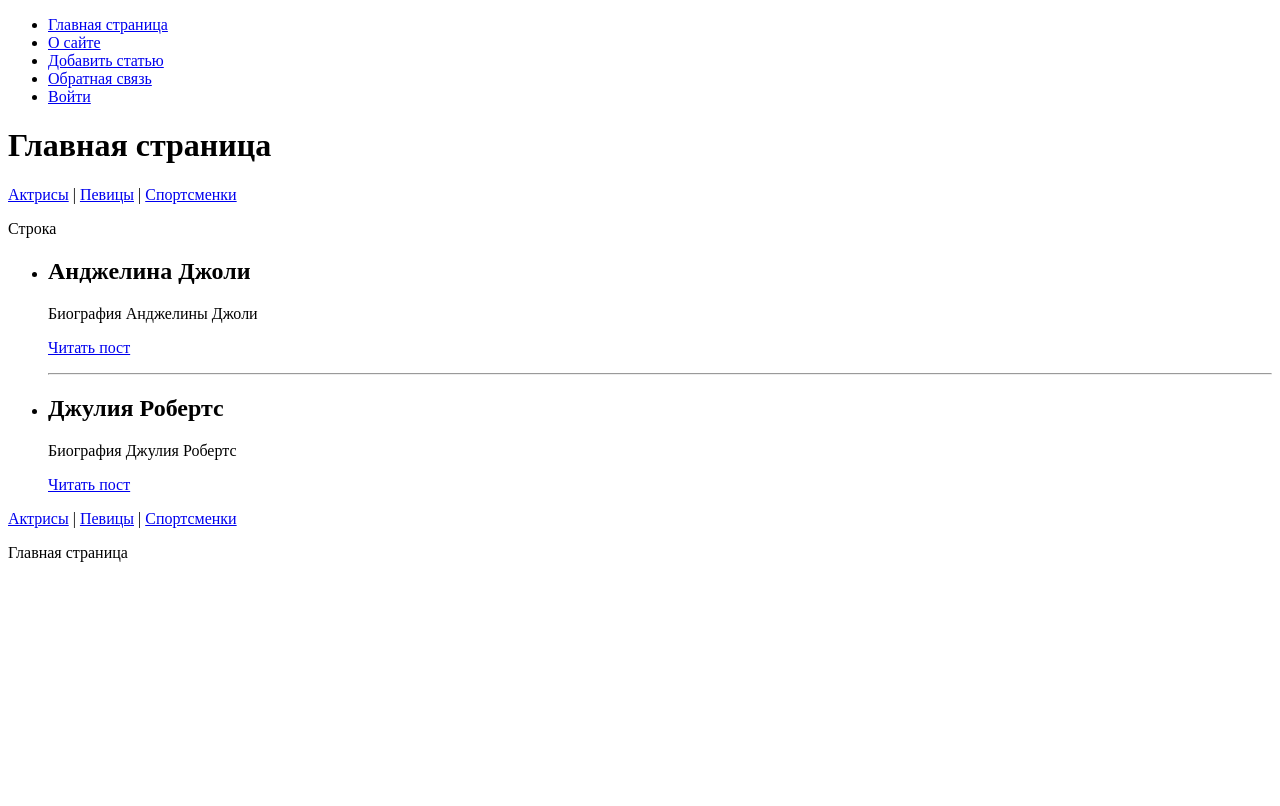
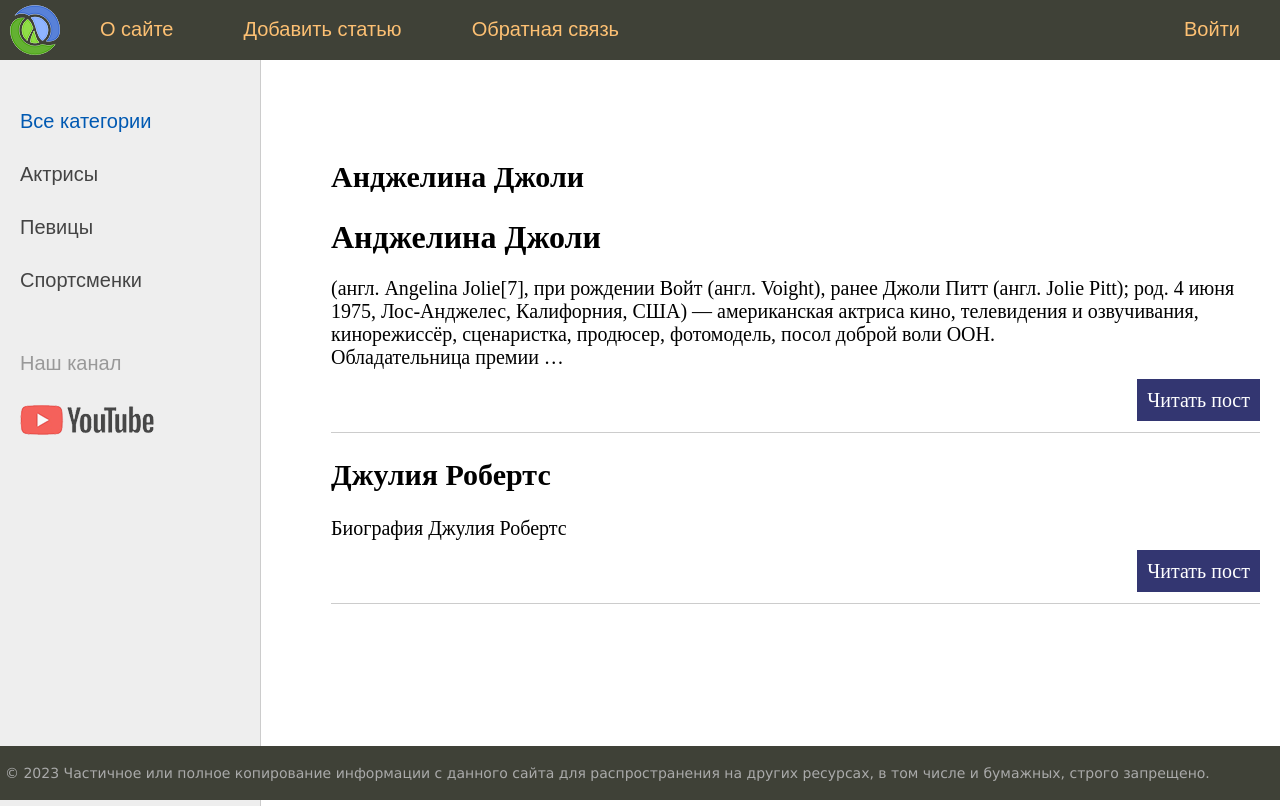
Before and after one commit to leshakovalevskiy02/django_project, a Django app: page / in a window 1280 px wide. Before the commit the page ends 562 px from the top, so only its background shows below. Run offline with Django 4.2, Linux system fonts and the light colour scheme.

Commit message:
load and using static in a project, constants STATIC_ROOT, STATIC_URL, STATICFILES_DIRS

```diff
--- a/sitewomen/sitewomen/settings.py
+++ b/sitewomen/sitewomen/settings.py
@@ -11,6 +11,8 @@ https://docs.djangoproject.com/en/4.2/ref/settings/
 """
 import os.path
 from pathlib import Path
+
+from django.conf.global_settings import STATICFILES_DIRS
 
 # Build paths inside the project like this: BASE_DIR / 'subdir'.
 BASE_DIR = Path(__file__).resolve().parent.parent
@@ -119,6 +121,7 @@ USE_TZ = True
 # https://docs.djangoproject.com/en/4.2/howto/static-files/
 
 STATIC_URL = 'static/'
+# STATICFILES_DIRS = [Path.joinpath(BASE_DIR, "sitewomen", "static")]
 
 # Default primary key field type
 # https://docs.djangoproject.com/en/4.2/ref/settings/#default-auto-field
--- a/sitewomen/sitewomen/urls.py
+++ b/sitewomen/sitewomen/urls.py
@@ -11,8 +11,8 @@ Class-based views
     1. Add an import:  from other_app.views import Home
     2. Add a URL to urlpatterns:  path('', Home.as_view(), name='home')
 Including another URLconf
-    1. Import the includes() function: from django.urls import includes, path
-    2. Add a URL to urlpatterns:  path('blog/', includes('blog.urls'))
+    1. Import the include() function: from django.urls import include, path
+    2. Add a URL to urlpatterns:  path('blog/', include('blog.urls'))
 """
 from django.contrib import admin
 from django.urls import path, include
--- a/sitewomen/templates/base.html
+++ b/sitewomen/templates/base.html
@@ -1,19 +1,66 @@
+{% load static %}
 <!DOCTYPE html>
-<html lang="en">
+<html>
 <head>
-    <meta charset="UTF-8">
-    <title>{{ title }}</title>
+	<title>{{title}}</title>
+	<link type="text/css" href="{% static 'women/css/styles.css' %}" rel="stylesheet" />
+	<meta http-equiv="Content-Type" content="text/html; charset=utf-8">
+	<link rel="shortcut icon" href="{% static 'women/images/main.ico' %}" type="image/x-icon"/>
+	<meta name="viewport" content="width=device-width, initial-scale=1.0">
 </head>
 <body>
-<ul>
-    <li><a href="{% url 'home' %}">Главная страница</a></li>
-    {% for item in menu %}
-    {% if not forloop.last %}<li>{% else %} <li class="last">{% endif %}
-        <a href="{% url item.url_name %}">{{ item.title }}</a>
-    </li>
-    {% endfor %}
-</ul>
+<table class="table-page" border=0 cellpadding="0" cellspacing="0">
+<tr><td valign=top>
+{% block mainmenu %}
+		<div class="header">
+			<ul id="mainmenu" class="mainmenu">
+			<li class="logo"><a href="{% url 'home' %}"><div class="logo"></div></a></li>
+{% for m in menu %}
+	{% if not forloop.last %}<li>{% else %}<li class="last">{% endif %}
+		<a href="{% url m.url_name %}">{{m.title}}</a></li>
+{% endfor %}
+			</ul>
+			<div class="clear"></div>
+		</div>
+{% endblock mainmenu %}
 
-{% block content %}  {% endblock %}
+
+<table class="table-content" border=0 cellpadding="0" cellspacing="0">
+<tr>
+<!-- Sidebar слева -->
+	<td valign="top" class="left-chapters">
+	<ul id="leftchapters">
+		<li class="selected">Все категории</li>
+		<li><a href="#">Актрисы</a></li>
+		<li><a href="#">Певицы</a></li>
+		<li><a href="#">Спортсменки</a></li>
+		<li class="share">
+		<p>Наш канал</p>
+		<a class="share-yt" href="https://www.youtube.com/channel/UClJzWfGWuGJL2t-3dYKcHTA/playlists" target="_blank" rel="nofollow"></a>
+		</li>
+	</ul>
+</td>
+<!-- Конец Sidebar'а -->
+<td valign="top" class="content">
+	<!-- Хлебные крошки -->
+	{% block breadcrumbs %}
+	{% endblock %}
+
+<!-- Блок контента -->
+	<div class="content-text">
+{% block content %}
+{% endblock %}
+	</div>
+<!-- Конец блока контента -->
+
+</td></tr></table>
+</td></tr>
+<!-- Footer -->
+<tr><td valign=top>
+	<div id="footer">
+		<p>&copy; 2023 Частичное или полное копирование информации с данного сайта для распространения на других ресурсах, в том числе и бумажных, строго запрещено.</p>
+	</div>
+</td></tr></table>
+<!-- Конец footer'а и страницы -->
 </body>
 </html>
--- /dev/null
+++ b/sitewomen/women/static/women/css/styles.css
@@ -0,0 +1,409 @@
+html, body {
+	font-family: 'Arial';
+	margin: 0;
+	padding: 0;
+	height: 100%;
+	width: 100%;
+	color: #444;
+}
+
+a {
+	color: #0059b2;
+	text-decoration: none;
+}
+a:hover {
+	color: #CC0000;
+	text-decoration: underline;
+}
+
+img {max-width: 600px; height: auto;}
+
+img.img-article-left {
+	max-width: 300px;
+	height: auto;
+	float: left;
+	padding: 0 10px 10px 0;
+}
+
+img.img-article-left.thumb {
+	max-width: 150px;
+	height: auto;
+}
+
+p.link-read-post {
+	text-align: right;
+}
+p.link-read-post a {
+	padding: 10px;
+	min-width: 100px;
+	background: #333671;
+	color: #fff;
+	text-decoration: none;
+}
+
+div.article-panel {
+    background: #eee;
+    padding: 5px 10px 5px 10px;
+    box-sizing: border-box;
+    overflow: hidden;
+    color: #555;
+}
+div.article-panel p.first {
+    margin: 0;
+    float: left;
+}
+div.article-panel p.last {
+    margin: 0;
+    float: right;
+}
+
+ul.list-articles {
+	list-style: none;
+	margin: 0;
+	padding: 0;
+}
+ul.list-articles li {
+	border-bottom: 1px solid #ccc;
+}
+
+.table-page {
+	width: 100%;
+	height: 100%;
+	vertical-align: top;
+}
+.table-page tr {height: 100%;}
+
+.clear {clear: both;}
+
+.header {
+	background: #3F4137;
+	height: 60px;
+}
+
+.logo {
+	background: url('../images/logo.png') no-repeat 10px 5px;
+	width: 70px;
+	height: 60px;
+}
+
+ul.mainmenu {
+	list-style: none;
+	margin: 0;
+	padding: 0;
+	height: 60px;
+	color: #fdc073;
+	font-size: 20px;
+	overflow: hidden;
+}
+ul.mainmenu li {
+	float: left;
+	margin: 18px 40px 0 30px;
+}
+ul.mainmenu li.logo {margin: 0;}
+ul.mainmenu li.last {float: right;}
+
+ul.mainmenu li a {
+	color: #fdc073;
+	text-decoration: none;
+}
+ul.mainmenu li a:hover {
+	color: #FDA83D;
+}
+
+.panelitems {
+	text-align: center;
+}
+
+ul.langitem {
+	list-style: none;
+	display: inline-block;
+	margin: 30px;
+	padding: 0;
+	max-width: 300px
+}
+ul.langitem li {
+	margin: 10px 0 0 0;
+	width: 100%;
+}
+ul.langitem li.image {
+	margin: 0;
+	text-align: center;
+	width: 100%;
+	height: 250px;
+	overflow: hidden;
+}
+ul.langitem li.descr {
+	color: #777;
+	height: 170px;
+	overflow: hidden;
+}
+ul.langitem li a {
+	color: #fdc073;
+	text-decoration: none;
+	font-size: 20px;
+}
+ul.langitem li a:hover {
+	color: #FDA83D;
+}
+div.button {
+	background: #3F4137;
+	max-width: 200px;
+	margin: 0 auto;
+	padding: 5px 20px 5px 20px;
+	border-radius: 10px;
+	font-size: 20px;
+}
+
+.table-content {
+	width: 100%;
+	min-height: 100%;
+	height: 100%;
+}
+
+.left-chapters {
+	margin: 0;
+	background: #eee;
+	border-right: 1px solid #ccc;
+}
+.left-chapters ul {
+	width: 230px;
+	margin: 0;
+	padding: 20px 10px 10px 20px;
+	list-style: none;
+	font-size: 20px;
+}
+.left-chapters ul li {
+	margin: 30px 0 0 0;
+	color: #999;
+}
+.left-chapters ul li.selected {color: #0059b2; }
+.left-chapters ul li a {
+	color: #444;
+	text-decoration: none;
+}
+.left-chapters ul li a:hover { color: #CC0000; }
+.left-chapters ul li.share {margin: 60px 0 0 0;}
+.left-chapters ul li.share p {margin: 30px 0 30px 0;}
+.left-chapters ul li.share a {
+	display: inline-block;
+	width: 40px;
+	height: 40px;
+	margin: 0 20px 0 0;
+}
+.left-chapters ul li.share a.share-yt {
+	width: 100%;
+	height: 30px;
+	background: url('../images/share_yt.png') no-repeat 0 0
+}
+.left-chapters ul li.share a.share-yt:hover {
+	width: 100%;
+	height: 30px;
+	background: url('../images/share_yt.png') no-repeat 0 -30px
+}
+
+ul.tags-list {
+    width: 100%;
+	margin: 0;
+	padding: 0;
+	list-style: none;
+}
+
+ul.tags-list li {
+	margin: 0;
+	padding: 0 0 10px;
+    display: inline-block;
+}
+
+ul.tags-list li a {
+	padding: 5px;
+	font-size: 16px;
+	border: 1px solid #aaa;
+}
+
+.content {
+	padding: 40px 20px 20px 40px;
+	width: 100%;
+	box-sizing: border-box;
+}
+
+ul.breadcrumbs {
+	margin: 0;
+	padding: 0;
+	list-style: none;
+	font-size: 20px;
+	font-family: Sans-serif, Arial, Tahoma;
+}
+ul.breadcrumbs li {
+	display: inline-block;
+}
+ul.breadcrumbs li a {
+	color: #0059b2;
+	text-decoration: none;
+}
+ul.breadcrumbs li a:hover { color: #CC0000; }
+ul.breadcrumbs li:after{
+	padding: 0 10px 0 10px;
+	content: "\2192";
+}
+ul.breadcrumbs li.last:after {content: "";}
+
+ul.control {
+	margin: 0;
+	padding: 60px 0 0 0;
+	list-style: none;
+	font-family: Sans-serif, Arial, Tahoma;
+	font-size: 18px;
+	width: 100%;
+}
+ul.control li {	float: left; padding: 0 0 0 10px;}
+ul.control li.first:before {content: "\2190"; padding: 0 10px 0 0;}
+ul.control li.last {float: right; padding: 0 40px 0 0;}
+ul.control li.last:after {content: "\2192"; padding: 0 0 0 10px;}
+ul.control li a { color: #0059b2; text-decoration: none; }
+ul.control li a:hover { color: #CC0000; }
+
+ul.content-table {
+	margin: 0;
+	padding: 60px 0 0 30px;
+	list-style: none;
+	font-family: Sans-serif, Arial, Tahoma;
+	font-size: 28px;
+}
+ul.content-table li {
+	margin: 0 0 40px 0;
+}
+ul.content-table li a {
+	color: #BB5715;
+	text-decoration: none;
+}
+ul.content-table li a:hover {color: #F0711C;}
+
+.content-text {
+	margin: 60px 0 0 30px;
+	color: #000;
+	font-size: 20px;
+	font-family: Yandex Sans Display Light;
+}
+.content-text h1 {font-size: 32px;}
+
+ul.lang-list {
+	list-style: none;
+	margin: 0;
+	padding: 14px 0 0 0;
+	background: #3F4137;
+	width: 100%;
+	height: 50px;
+	border-top: 1px solid #959A82;
+	box-sizing: border-box;
+	font-size: 18px;
+	font-family: Sans-serif, Arial, Tahoma;
+}
+ul.lang-list li {
+	display: inline-block;
+	margin-left: 40px;
+}
+ul.lang-list li.selected {color: #fdc073; border-bottom: 1px solid #fdc073;}
+ul.lang-list li a {
+	color: #eee;
+	text-decoration: none;
+}
+ul.lang-list li a:hover {color: #fdc073;}
+
+.topic-subject .topic-line {
+	border-bottom: 1px solid #CC0000;
+	margin-top: -16px;
+}
+
+.topic-subject .topic-text {
+	display: inline-block;
+	font-size: 28px;
+	color: #777;
+	padding: 0 10px 0 10px;
+	margin-left: 30px;
+	background: #fff;
+	font-family: Sans-serif, Arial, Tahoma;
+}
+
+.list-topic {
+	margin: 40px 0 60px 0;
+	font-family: Sans-serif, Arial, Tahoma;
+}
+.list-topic p {
+	margin: 0;
+	font-size: 28px;
+}
+.list-topic ol {
+	columns: 2;
+	-webkit-columns: 2;
+	column-gap: 40px;
+}
+.list-topic ol li {
+	display: list-item;
+	margin: 10px 10px 0 0px;
+	padding: 0 0 0 10px;
+}
+.list-topic ol li a {
+	color: #0059b2;
+	text-decoration: none;
+}
+.list-topic ol li a:hover {color: #CC0000;}
+
+.highlight {
+	max-width: 350px;
+	padding: 0 10px 0 10px;
+	margin: 0;
+	overflow: auto;
+	overflow-y: hidden;
+	background: #f0f0f0;
+}
+.highlight p { margin: 0; }
+.highlight .block {
+	width: 100%;
+	margin: 0;
+}
+.highlight .block p { margin: 0; }
+
+.quote {
+	background: url('../images/blockquote.png') no-repeat 0 10px;
+	padding: 5px 5px 5px 70px;
+	font-family: Sans-serif, Arial, Tahoma;
+	font-style: italic;
+}
+
+#footer {
+	box-sizing: border-box;
+
+	background: #3F4137;
+	padding: 5px;
+	color: #aaa;
+	font-size: 14px;
+	font-family: Verdana, Geneva, Arial, Helvetica;
+	text-align: left;
+	overflow: hidden;
+}
+#footer a {
+	text-decoration: underline;
+	color: #aaa;
+}
+
+.form-input {
+    width: 300px;
+    font-size: 16px;
+}
+
+.form-label {
+    display: inline-block;
+    min-width: 150px;
+    vertical-align: top;
+}
+
+.form-error ul {
+    list-style: none;
+    padding: 0;
+    color: #CC0000;
+}
+
+.form-button {
+    min-width: 200px;
+    font-size: 16px;
+}
--- a/sitewomen/women/templates/women/index.html
+++ b/sitewomen/women/templates/women/index.html
@@ -1,23 +1,17 @@
 {% extends 'base.html' %}
 
 {% block content %}
-<h1>{{ title }}</h1>
-
-{% include 'women/includes/nav.html' only with title2="Строка" %}
-
-<ul>
-    {% for post in posts %}
-        <li>
-            <h2>{{ post.title }}</h2>
-            <p>{{ post.content }}</p>
-            <p><a href="{% url 'post' post.id %}">Читать пост</a></p>
-            {% if not forloop.last %}
-                <hr>
-            {% endif %}
-        </li>
-    {% endfor %}
+<ul class="list-articles">
+	{% for p in posts %}
+	{% if p.is_published %}
+			<li><h2>{{p.title}}</h2>
+    {% autoescape off %}
+	{{ p.content|linebreaks|truncatewords:40 }}
+    {% endautoescape %}
+			<div class="clear"></div>
+			<p class="link-read-post"><a href="{% url 'post' p.id %}">Читать пост</a></p>
+			</li>
+	{% endif %}
+	{% endfor %}
 </ul>
-
-{% include 'women/includes/nav.html' %}
-
 {% endblock %}
--- a/sitewomen/women/views.py
+++ b/sitewomen/women/views.py
@@ -9,7 +9,9 @@ menu = [{'title': "О сайте", 'url_name': 'about'},
 ]
 
 data_db = [
-    {'id': 1, 'title': 'Анджелина Джоли', 'content': 'Биография Анджелины Джоли', 'is_published': True},
+    {'id': 1, 'title': 'Анджелина Джоли', 'content': '''<h1>Анджелина Джоли</h1> (англ. Angelina Jolie[7], при рождении Войт (англ. Voight), ранее Джоли Питт (англ. Jolie Pitt); род. 4 июня 1975, Лос-Анджелес, Калифорния, США) — американская актриса кино, телевидения и озвучивания, кинорежиссёр, сценаристка, продюсер, фотомодель, посол доброй воли ООН.
+        Обладательница премии «Оскар», трёх премий «Золотой глобус» (первая актриса в истории, три года подряд выигравшая премию) и двух «Премий Гильдии киноактёров США».''',
+     'is_published': True},
     {'id': 2, 'title': 'Марго Робби', 'content': 'Биография Марго Робби', 'is_published': False},
     {'id': 3, 'title': 'Джулия Робертс', 'content': 'Биография Джулия Робертс', 'is_published': True},
 ]
```
Also changed, not shown: sitewomen/women/static/women/images/blockquote.png (added), sitewomen/women/static/women/images/btn_yt.png (added), sitewomen/women/static/women/images/logo.png (added), sitewomen/women/static/women/images/main.ico (added), sitewomen/women/static/women/images/share_yt.png (added), sitewomen/women/static/women/images/smallmenu.png (added).
